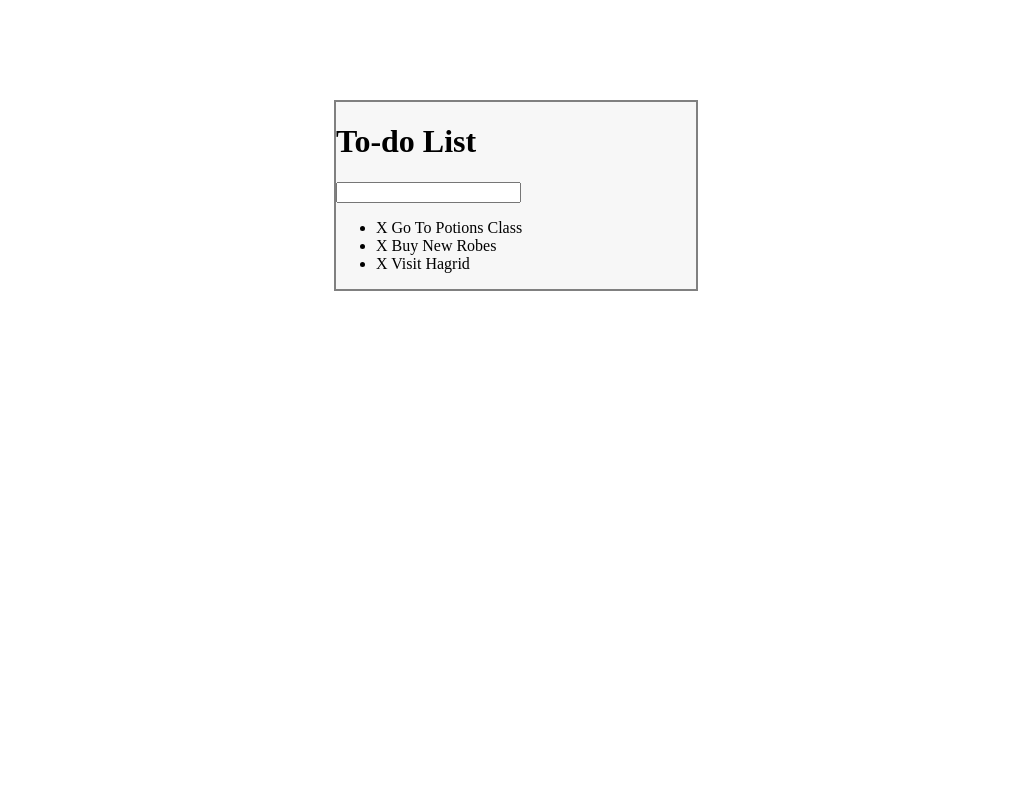
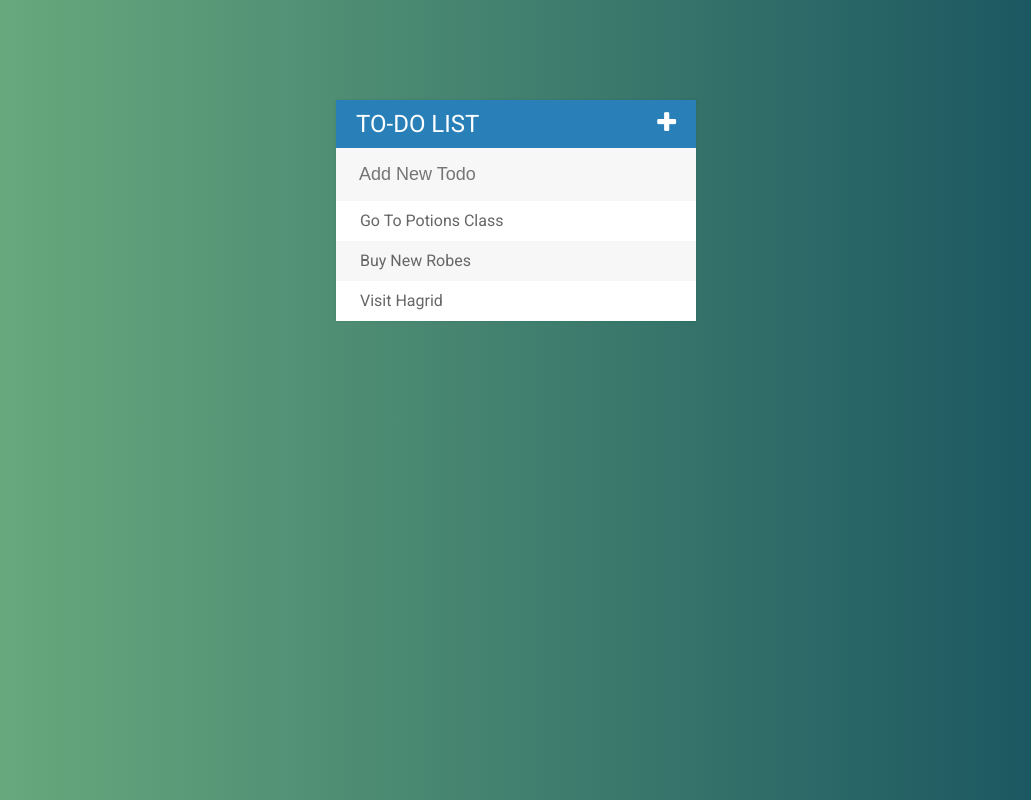
Before and after one commit to blynnerup/JS-TodoList, a plain HTML site: page index.html in a window 1280 px wide. Shown: the whole page, without its empty margins (124-1155 px from the left). Drawn offline with Linux system fonts and the light colour scheme.

Commit message:
Updated a whole lof of styles and functionalities.

```diff
--- a/assets/css/todos.css
+++ b/assets/css/todos.css
@@ -1,9 +1,88 @@
+h1
+{
+    background-color: #2980b9;
+    color: white;
+    margin: 0;
+    padding: 10px 20px;
+    text-transform: uppercase;
+    font-size: 24px;
+    font-weight: normal;
+}
+
+ul
+{
+    list-style: none;
+    margin: 0;
+    padding: 0;
+}
+
+body
+{
+    font-family: roboto;
+    background: #134E5E; /* fallback for old browsers */
+    background: -webkit-linear-gradient(to left, #134E5E, #71B280); /* Chrome 10-25, Safari 5.1-6 */
+    background: linear-gradient(to left, #134E5E, #71B280); /* W3C, IE 10+/ Edge, Firefox 16+, Chrome 26+, Opera 12+, Safari 7+ */
+}
+
+li
+{
+    background-color: #fff;
+    height: 40px;
+    line-height: 40px;
+    color: #666;
+}
+
+    li:nth-child(even)
+    {
+        background-color: #f7f7f7;
+    }
+
+li:hover span {
+    width: 40px;
+    opacity: 1.0;
+}
+
+span {
+    background-color: #e74c3c;
+    height: 40px;
+    margin-right: 20px;
+    text-align: center;
+    color: white;
+    width: 0;
+    display: inline-block;
+    transition: 0.2s linear;
+    opacity: 0;
+}
+
+.fa-plus
+{
+    float: right;
+}
+
+input
+{
+    font-size: 18px;
+    background-color: #f7f7f7;
+    width: 100%;
+    padding: 13px 13px 13px 20px;
+    box-sizing: border-box;
+    color: #2980b9;
+    border: 3px solid rgba(0, 0, 0, 0);
+}
+
+    input:focus
+    {
+        background-color: #fff;
+        border: 3px solid #2980b9;
+        outline: none;
+    }
+
 #container
 {
     width: 360px;
     margin: 100px auto;
-    border: 2px solid grey;
     background-color: #f7f7f7;
+    box-shadow: 0 0 3px rgba(0, 0, 0, 0.1);
 }
 
 .completed
--- a/assets/js/todos.js
+++ b/assets/js/todos.js
@@ -17,6 +17,6 @@ $("input[type='text']").keypress(function (event) {
         var todoText = ($(this).val());
         $(this).val("");
         // Create new li and add to ul
-        $("ul").append("<li><span>X</span> " + todoText + "</li>");
+        $("ul").append("<li><span><i class='fa fa-trash'></i></span> " + todoText + "</li>");
     }
 });
--- a/index.html
+++ b/index.html
@@ -4,17 +4,19 @@
 <head>
     <meta charset="utf-8" />
     <title>Todo List</title>
-    <link type="text/css" rel="stylesheet" href="assets/css/todos.css" />
+    <link type="text/css" rel="stylesheet" href="assets/css/todos.css"/>
+    <link href="https://fonts.googleapis.com/css?family=Roboto:400,700,500" rel="stylesheet" type="text/css"/>
+    <link rel="stylesheet" href="https://maxcdn.bootstrapcdn.com/font-awesome/4.5.0/css/font-awesome.min.css"/>
     <script type="text/javascript" src="assets/js/lib/jquery-2.2.2.min.js"></script>
 </head>
 <body>
     <div id="container">
-        <h1>To-do List</h1>
-        <input type="text" />
+        <h1>To-do List<i class="fa fa-plus"></i></h1>
+        <input type="text" placeholder="Add New Todo"/>
         <ul>
-            <li><span>X</span> Go To Potions Class</li>
-            <li><span>X</span> Buy New Robes</li>
-            <li><span>X</span> Visit Hagrid</li>
+            <li><span><i class="fa fa-trash"></i></span> Go To Potions Class</li>
+            <li><span><i class="fa fa-trash"></i></span> Buy New Robes</li>
+            <li><span><i class="fa fa-trash"></i></span> Visit Hagrid</li>
         </ul>
     </div>
     <script type="text/javascript" src="assets/js/todos.js"></script>
```
